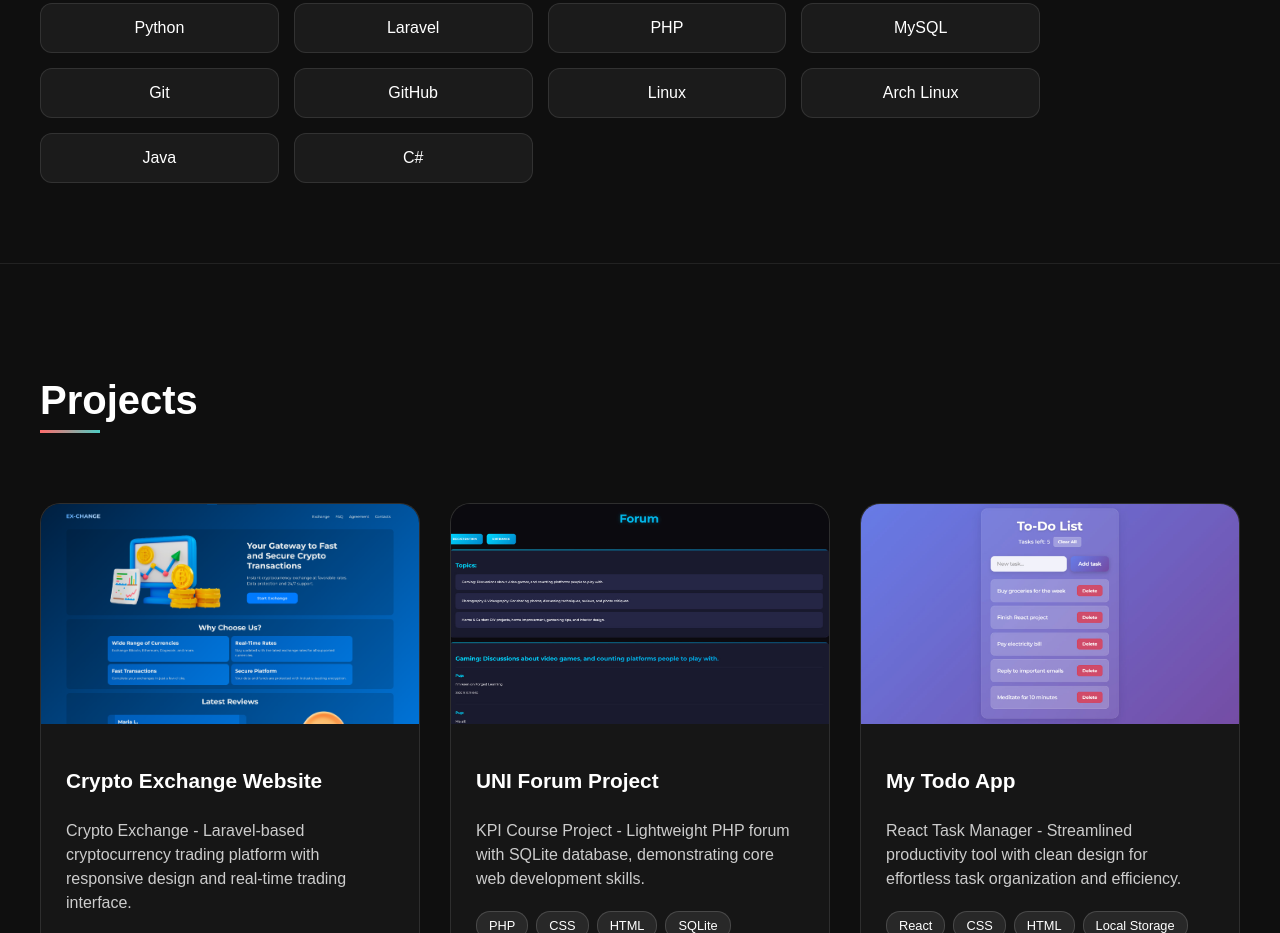
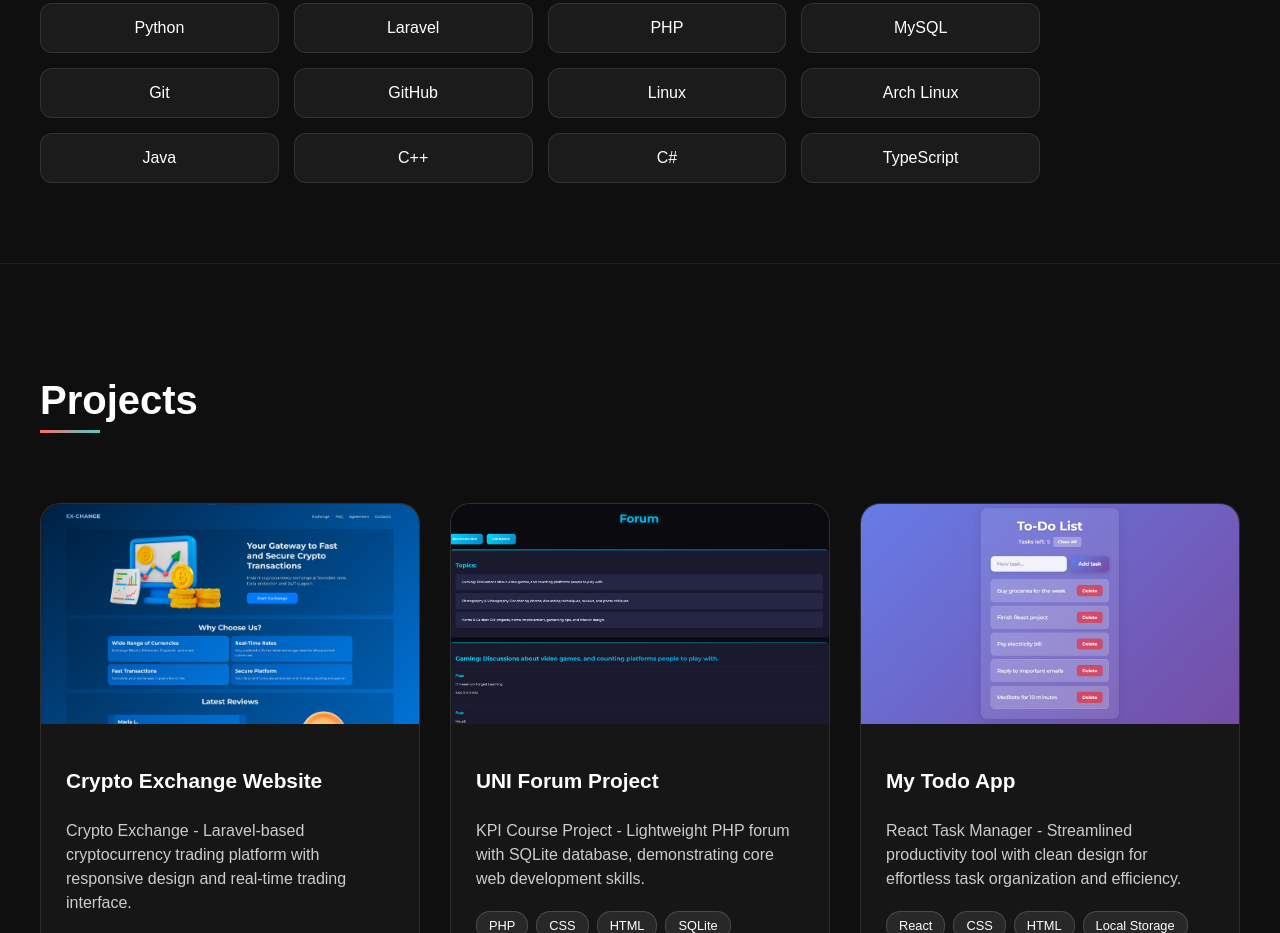
Before and after one commit to Pupler/Personal-Website, a React (Create React App) app: page / in a window 1280 px wide. Shown: the part 820-1753 px from the top of the page. Built offline with nearby package versions, Linux system fonts and the light colour scheme.

Commit message:
Update App.tsx

```diff
--- a/src/App.tsx
+++ b/src/App.tsx
@@ -30,7 +30,9 @@ function App() {
           <span>Linux</span>
           <span>Arch Linux</span>
           <span>Java</span>
+          <span>C++</span>
           <span>C#</span>
+          <span>TypeScript</span>
         </div>
       </section>
 
```
